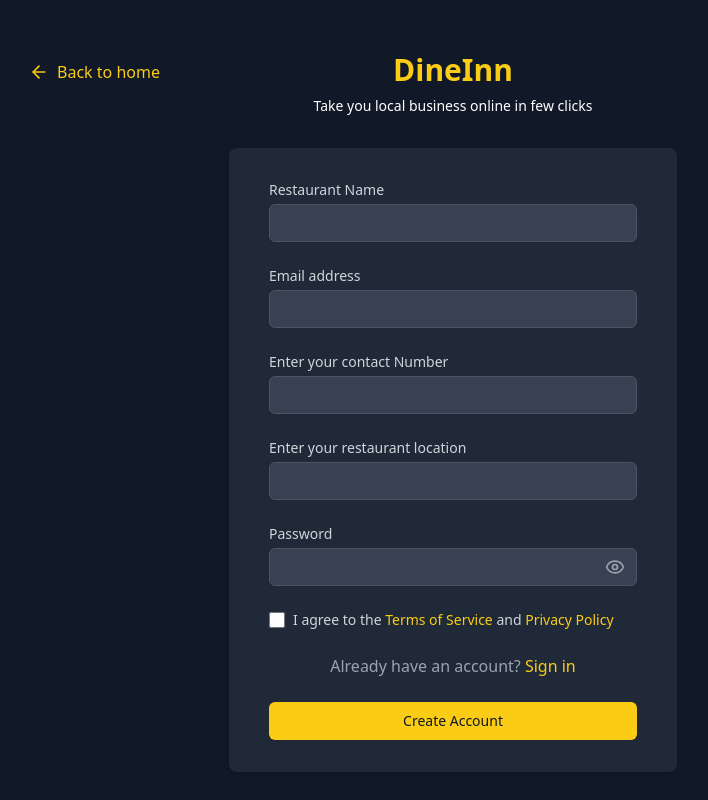
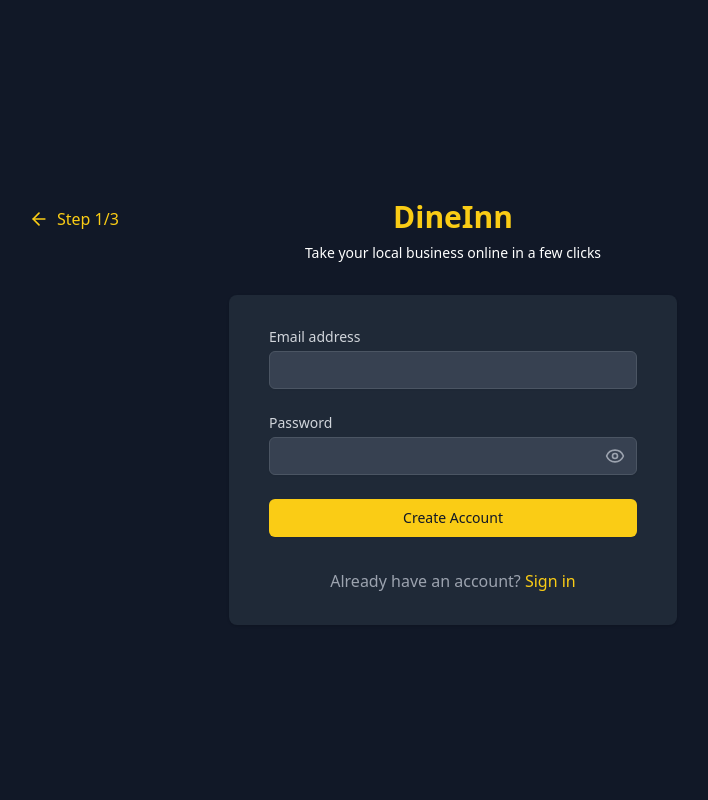
Before and after one commit to NitinGurawaliya/dineInn, a React (Vite) app in the folder frontend/: page /signup in a window 1280 px wide. Shown: the whole page, without its empty margins (187-895 px from the left). Built offline with nearby package versions, Linux system fonts and the light colour scheme.

Commit message:
Update Signup.tsx

```diff
--- a/frontend/src/pages/Signup.tsx
+++ b/frontend/src/pages/Signup.tsx
@@ -1,43 +1,37 @@
-import { useState } from 'react'
-import { Link } from 'react-router-dom'
-import { ArrowLeft, Eye, EyeOff } from 'lucide-react'
+import { useState } from 'react';
+import { Link } from 'react-router-dom';
+import { ArrowLeft, Eye, EyeOff } from 'lucide-react';
 import axios from 'axios';
 import { BACKEND_URL } from '../config';
 import { useNavigate } from 'react-router-dom';
 
 export default function SignUp() {
   const [showPassword, setShowPassword] = useState(false);
-  const [email,setEmail] = useState("");
-  const[password,setPassword] = useState("")
-  const[restaurantName,setRestaurantName] = useState("");
-  const [ContactNum,setContactNum] = useState("")
-  const[City,setCity] = useState("")
-  const navigate = useNavigate()
+  const [email, setEmail] = useState('');
+  const [password, setPassword] = useState('');
 
-  async function handleSignup() {
-   try {
-    const res = await axios.post(`${BACKEND_URL}/api/v1/restaurant/signup`,{
-      email,
-      password,
-      restaurantName,
-      ContactNum,
-      City
-    })
+  const navigate = useNavigate();
 
-    const data = res.data;
-    const userId = data.userId;
+  async function handleSignup(event:React.FormEvent) {
+    event.preventDefault(); // Prevents default form submission behavior
 
-    localStorage.setItem("token",`Bearer ${data.token}`)
-    localStorage.setItem("userId",userId);
-    navigate("/upload/menu")
-   } catch (error) {
-    console.log(error)
-    alert("Error occured please try again")
-   }
+    try {
+      const res = await axios.post(`${BACKEND_URL}/api/v1/restaurant/signup`, {
+        email,
+        password,
+      });
 
+      const data = res.data;
+      const userId = data.userId;
+
+      localStorage.setItem('token', `Bearer ${data.token}`);
+      localStorage.setItem('userId', userId);
+      navigate('/onboarding/details');
+    } catch (error) {
+      console.log(error);
+      alert('Error occurred, please try again');
+    }
   }
-
-
 
   return (
     <div className="min-h-screen bg-gray-900 py-0 flex flex-col justify-center sm:px-6 lg:px-8">
@@ -46,37 +40,19 @@ export default function SignUp() {
           <div className="absolute top-0 left-[-200px] mt-8">
             <Link to="/" className="inline-flex items-center text-yellow-400 hover:text-yellow-300">
               <ArrowLeft className="mr-2 h-5 w-5" />
-              Back to home
+              Step 1/3
             </Link>
           </div>
         </div>
-        <h2 className="mt-6 text-center text-3xl font-extrabold text-yellow-400">
-          DineInn
-        </h2>
+        <h2 className="mt-6 text-center text-3xl font-extrabold text-yellow-400">DineInn</h2>
         <p className="mt-2 text-center text-sm text-white">
-          Take you local business online in few clicks
+          Take your local business online in a few clicks
         </p>
       </div>
 
       <div className="mt-8 sm:mx-auto sm:w-full sm:max-w-md">
         <div className="bg-gray-800 py-8 px-4 shadow sm:rounded-lg sm:px-10">
-          <form className="space-y-6" action="#" method="POST">
-            <div>
-              <label htmlFor="restaurant-name" className="block text-sm font-medium text-gray-300">
-                Restaurant Name
-              </label>
-              <div className="mt-1">
-                <input
-                  id="restaurant-name"
-                  name="restaurant-name"
-                  type="text"
-                  onChange={(e)=>{setRestaurantName(e.target.value)}}
-                  required
-                  className="appearance-none block w-full px-3 py-2 border border-gray-600 rounded-md shadow-sm placeholder-gray-400 focus:outline-none focus:ring-yellow-500 focus:border-yellow-500 sm:text-sm bg-gray-700 text-white"
-                />
-              </div>
-            </div>
-
+          <form className="space-y-6" onSubmit={handleSignup}>
             <div>
               <label htmlFor="email" className="block text-sm font-medium text-gray-300">
                 Email address
@@ -86,42 +62,7 @@ export default function SignUp() {
                   id="email"
                   name="email"
                   type="email"
-                  onChange={(e)=>{setEmail(e.target.value)}}
-                  autoComplete="email"
-                  required
-                  className="appearance-none block w-full px-3 py-2 border border-gray-600 rounded-md shadow-sm placeholder-gray-400 focus:outline-none focus:ring-yellow-500 focus:border-yellow-500 sm:text-sm bg-gray-700 text-white"
-                />
-              </div>
-            </div>
-
-            <div>
-              <label  className="block text-sm font-medium text-gray-300">
-                Enter your contact Number
-              </label>
-              <div className="mt-1">
-                <input
-                  id="email"
-                  name="email"
-                  type="email"
-                  onChange={(e)=>{setContactNum(e.target.value)}}
-                  autoComplete="email"
-                  required
-                  className="appearance-none block w-full px-3 py-2 border border-gray-600 rounded-md shadow-sm placeholder-gray-400 focus:outline-none focus:ring-yellow-500 focus:border-yellow-500 sm:text-sm bg-gray-700 text-white"
-                />
-              </div>
-            </div>
-
-
-            <div>
-              <label  className="block text-sm font-medium text-gray-300">
-                Enter your restaurant location
-              </label>
-              <div className="mt-1">
-                <input
-                  id="email"
-                  name="email"
-                  type="email"
-                  onChange={(e)=>{setCity(e.target.value)}}
+                  onChange={(e) => setEmail(e.target.value)}
                   autoComplete="email"
                   required
                   className="appearance-none block w-full px-3 py-2 border border-gray-600 rounded-md shadow-sm placeholder-gray-400 focus:outline-none focus:ring-yellow-500 focus:border-yellow-500 sm:text-sm bg-gray-700 text-white"
@@ -137,8 +78,8 @@ export default function SignUp() {
                 <input
                   id="password"
                   name="password"
-                  onChange={(e)=>{setPassword(e.target.value)}}
-                  type={showPassword ? "text" : "password"}
+                  onChange={(e) => setPassword(e.target.value)}
+                  type={showPassword ? 'text' : 'password'}
                   autoComplete="new-password"
                   required
                   className="appearance-none block w-full px-3 py-2 border border-gray-600 rounded-md shadow-sm placeholder-gray-400 focus:outline-none focus:ring-yellow-500 focus:border-yellow-500 sm:text-sm bg-gray-700 text-white pr-10"
@@ -157,40 +98,9 @@ export default function SignUp() {
               </div>
             </div>
 
-
-            <div className="flex items-center">
-              <input
-                id="terms"
-                name="terms"
-                type="checkbox"
-                required
-                className="h-4 w-4 text-yellow-400 focus:ring-yellow-500 border-gray-600 rounded bg-gray-700"
-              />
-              <label htmlFor="terms" className="ml-2 block text-sm text-gray-300">
-                I agree to the{' '}
-                <a href="#" className="text-yellow-400 hover:text-yellow-300">
-                  Terms of Service
-                </a>{' '}
-                and{' '}
-                <a href="#" className="text-yellow-400 hover:text-yellow-300">
-                  Privacy Policy
-                </a>
-              </label>
-            </div>
-
-          <div className="mt-8 sm:mx-auto  sm:w-full sm:max-w-md text-center">
-            <p className="text-gray-400">
-              Already have an account?{' '}
-              <Link to="/signin" className="font-medium text-yellow-400 hover:text-yellow-300">
-                Sign in
-              </Link>
-            </p>
-      </div>
-
             <div>
               <button
                 type="submit"
-                onClick={handleSignup}
                 className="w-full flex justify-center py-2 px-4 border border-transparent rounded-md shadow-sm text-sm font-medium text-gray-900 bg-yellow-400 hover:bg-yellow-300 focus:outline-none focus:ring-2 focus:ring-offset-2 focus:ring-yellow-500"
               >
                 Create Account
@@ -198,13 +108,16 @@ export default function SignUp() {
             </div>
           </form>
 
-
+          <div className="mt-8 text-center">
+            <p className="text-gray-400">
+              Already have an account?{' '}
+              <Link to="/signin" className="font-medium text-yellow-400 hover:text-yellow-300">
+                Sign in
+              </Link>
+            </p>
+          </div>
         </div>
       </div>
-
-
-
-
     </div>
-  )
+  );
 }
```
